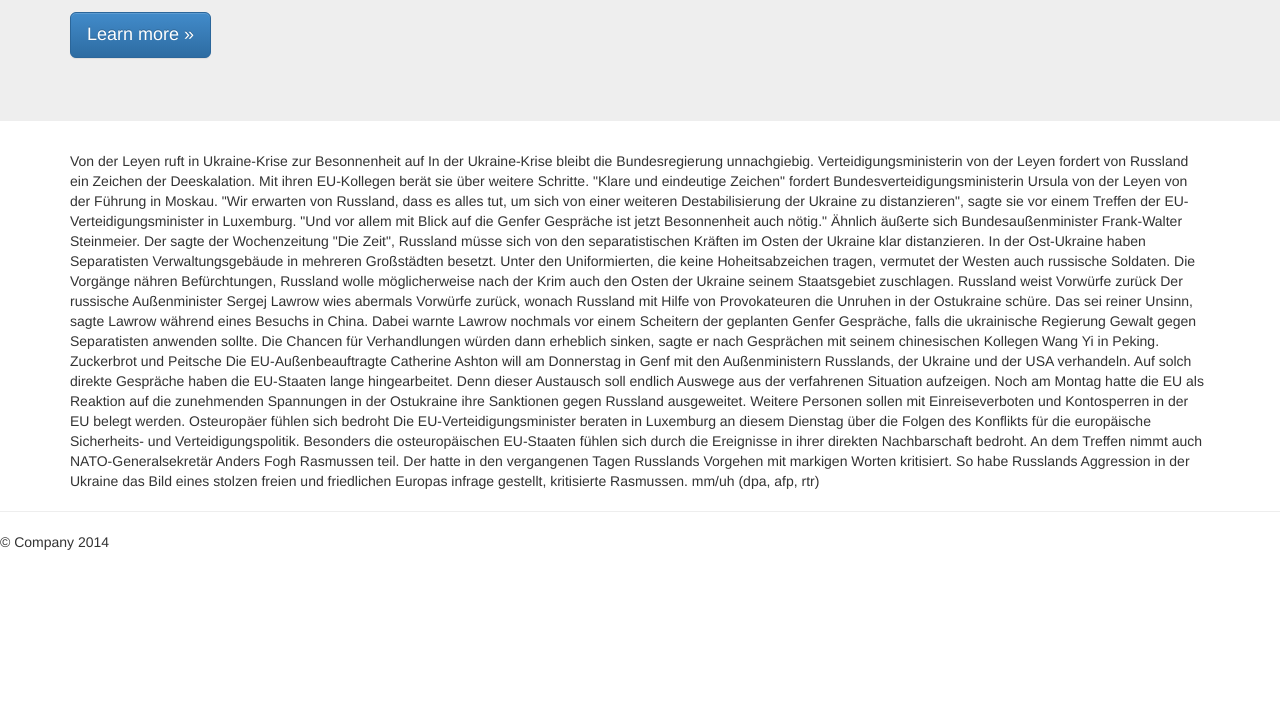
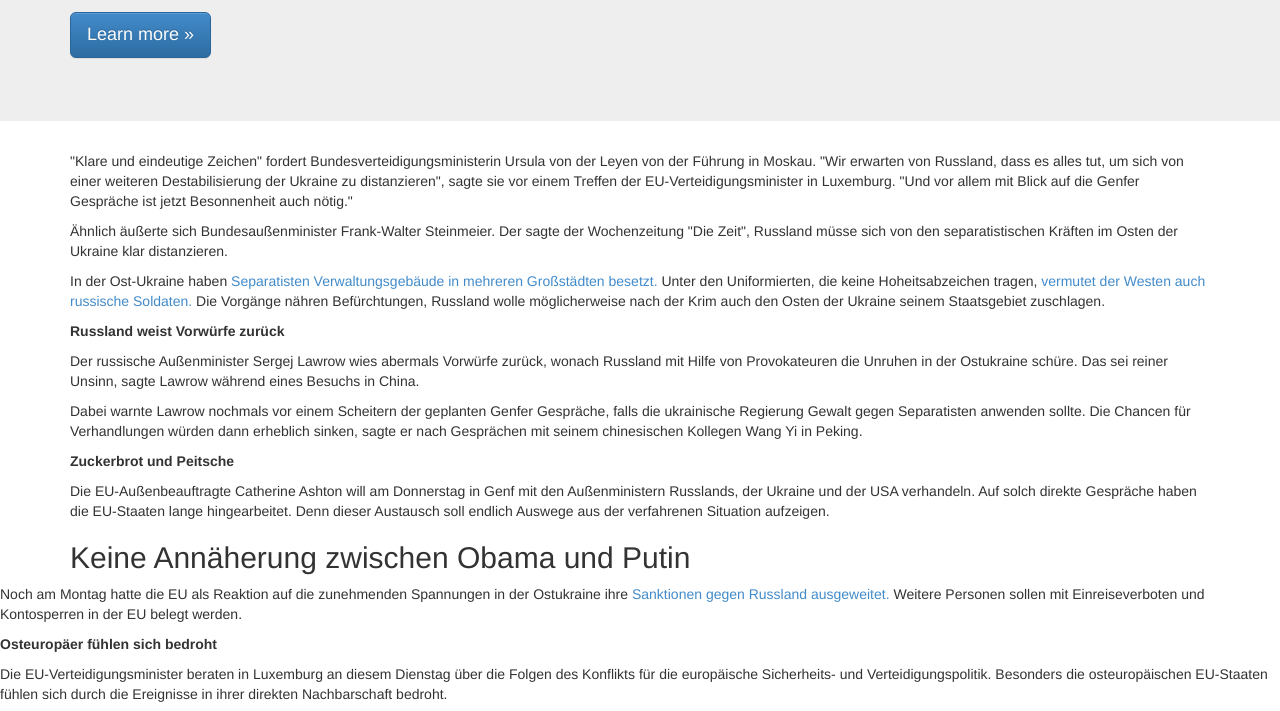
Before and after one commit to dwinnovation/newsgame, a plain HTML site: page index.html in a window 1280 px wide. Shown: the part 230-941 px from the top of the page. Before the commit the page ends 812 px from the top, so only its background shows below. Drawn offline with nearby package versions, Linux system fonts and the light colour scheme.

Commit message:
jetzt aber!!!!!

```diff
--- a/index.html
+++ b/index.html
@@ -50,27 +50,57 @@
     </div>
 
     <div class="container">
-     Von der Leyen ruft in Ukraine-Krise zur Besonnenheit auf
 
-In der Ukraine-Krise bleibt die Bundesregierung unnachgiebig. Verteidigungsministerin von der Leyen fordert von Russland ein Zeichen der Deeskalation. Mit ihren EU-Kollegen berät sie über weitere Schritte.
+<p>
+"Klare und eindeutige Zeichen" fordert Bundesverteidigungsministerin Ursula von der Leyen von der Führung in Moskau. "Wir erwarten von Russland, dass es alles tut, um sich von einer weiteren Destabilisierung der Ukraine zu distanzieren", sagte sie vor einem Treffen der EU-Verteidigungsminister in Luxemburg. "Und vor allem mit Blick auf die Genfer Gespräche ist jetzt Besonnenheit auch nötig."</p>
+<p>
+Ähnlich äußerte sich Bundesaußenminister Frank-Walter Steinmeier. Der sagte der Wochenzeitung "Die Zeit", Russland müsse sich von den separatistischen Kräften im Osten der Ukraine klar distanzieren.</p>
+<p>
+In der Ost-Ukraine haben
+<a href="/kiew-bekommt-lage-im-osten-der-ukraine-nicht-in-den-griff/a-17566922">Separatisten Verwaltungsgebäude in mehreren Großstädten besetzt.</a> Unter den Uniformierten, die keine Hoheitsabzeichen tragen,
+<a href="/aktionen-in-der-ostukraine-von-russland-organisiert/a-17566162">vermutet der Westen auch russische Soldaten.</a> Die Vorgänge nähren Befürchtungen, Russland wolle möglicherweise nach der Krim auch den Osten der Ukraine seinem Staatsgebiet zuschlagen.</p>
+<p>
+<b>Russland weist Vorwürfe zurück</b></p>
+<p>
+Der russische Außenminister Sergej Lawrow wies abermals Vorwürfe zurück, wonach Russland mit Hilfe von Provokateuren die Unruhen in der Ostukraine schüre. Das sei reiner Unsinn, sagte Lawrow während eines Besuchs in China.</p>
+<p>
+Dabei warnte Lawrow nochmals vor einem Scheitern der geplanten Genfer Gespräche, falls die ukrainische Regierung Gewalt gegen Separatisten anwenden sollte. Die Chancen für Verhandlungen würden dann erheblich sinken, sagte er nach Gesprächen mit seinem chinesischen Kollegen Wang Yi in Peking.</p>
+<p>
+<b>Zuckerbrot und Peitsche</b></p>
+<p>
+Die EU-Außenbeauftragte Catherine Ashton will am Donnerstag in Genf mit den Außenministern Russlands, der Ukraine und der USA verhandeln. Auf solch direkte Gespräche haben die EU-Staaten lange hingearbeitet. Denn dieser Austausch soll endlich Auswege aus der verfahrenen Situation aufzeigen.</p>
+<div class="col2">
+<div class="group">
+<!-- tcw vc -->
+<div class="teaserContentWrap vc" style="display: none" data-id="17567841">
+<div class="vcContainer">
+<div class="volume">
+<div class="level"></div>
+</div>
+<a class="function playpause" title="Play/Pause" href="javascript:void(0);"></a>
+<div class="gauge" style="cursor: pointer;">
+<div class="run" style="width:0%;">
+<div style="display: none;" class="timer"><span class="current">0:00:00</span><span class="bar">|</span><span class="timeLeft">0:00:00</span></div>
+</div>
+</div>
+<a class="function info" title="Mehr Infos" href=""></a>
+</div>
+</div> <div class="teaserContentWrap">
+<h2>Keine Annäherung zwischen Obama und Putin </h2>
+</div>
+</div>
+</div>
+</div><p>Noch am Montag hatte die EU als Reaktion auf die zunehmenden Spannungen in der Ostukraine ihre
+<a href="/eu-verschärft-sanktionen-und-hofft-auf-ein-zeichen-aus-russland/a-17566924">Sanktionen gegen Russland ausgeweitet.</a> Weitere Personen sollen mit Einreiseverboten und Kontosperren in der EU belegt werden.</p>
+<p>
+<b>Osteuropäer fühlen sich bedroht</b></p>
+<p>
+Die EU-Verteidigungsminister beraten in Luxemburg an diesem Dienstag über die Folgen des Konflikts für die europäische Sicherheits- und Verteidigungspolitik. Besonders die osteuropäischen EU-Staaten fühlen sich durch die Ereignisse in ihrer direkten Nachbarschaft bedroht.</p>
+<p>
+An dem Treffen nimmt auch NATO-Generalsekretär Anders Fogh Rasmussen teil. Der hatte in den vergangenen Tagen Russlands Vorgehen mit markigen Worten kritisiert. So habe Russlands Aggression in der Ukraine das Bild eines stolzen freien und friedlichen Europas infrage gestellt, kritisierte Rasmussen.</p>
+<p>
+mm/uh (dpa, afp, rtr)</p>
 
-"Klare und eindeutige Zeichen" fordert Bundesverteidigungsministerin Ursula von der Leyen von der Führung in Moskau. "Wir erwarten von Russland, dass es alles tut, um sich von einer weiteren Destabilisierung der Ukraine zu distanzieren", sagte sie vor einem Treffen der EU-Verteidigungsminister in Luxemburg. "Und vor allem mit Blick auf die Genfer Gespräche ist jetzt Besonnenheit auch nötig."
-Ähnlich äußerte sich Bundesaußenminister Frank-Walter Steinmeier. Der sagte der Wochenzeitung "Die Zeit", Russland müsse sich von den separatistischen Kräften im Osten der Ukraine klar distanzieren.
-In der Ost-Ukraine haben Separatisten Verwaltungsgebäude in mehreren Großstädten besetzt. Unter den Uniformierten, die keine Hoheitsabzeichen tragen, vermutet der Westen auch russische Soldaten. Die Vorgänge nähren Befürchtungen, Russland wolle möglicherweise nach der Krim auch den Osten der Ukraine seinem Staatsgebiet zuschlagen.
-Russland weist Vorwürfe zurück
-Der russische Außenminister Sergej Lawrow wies abermals Vorwürfe zurück, wonach Russland mit Hilfe von Provokateuren die Unruhen in der Ostukraine schüre. Das sei reiner Unsinn, sagte Lawrow während eines Besuchs in China.
-Dabei warnte Lawrow nochmals vor einem Scheitern der geplanten Genfer Gespräche, falls die ukrainische Regierung Gewalt gegen Separatisten anwenden sollte. Die Chancen für Verhandlungen würden dann erheblich sinken, sagte er nach Gesprächen mit seinem chinesischen Kollegen Wang Yi in Peking.
-
-Zuckerbrot und Peitsche
-Die EU-Außenbeauftragte Catherine Ashton will am Donnerstag in Genf mit den Außenministern Russlands, der Ukraine und der USA verhandeln. Auf solch direkte Gespräche haben die EU-Staaten lange hingearbeitet. Denn dieser Austausch soll endlich Auswege aus der verfahrenen Situation aufzeigen.
-
-Noch am Montag hatte die EU als Reaktion auf die zunehmenden Spannungen in der Ostukraine ihre Sanktionen gegen Russland ausgeweitet. Weitere Personen sollen mit Einreiseverboten und Kontosperren in der EU belegt werden.
-
-Osteuropäer fühlen sich bedroht
-Die EU-Verteidigungsminister beraten in Luxemburg an diesem Dienstag über die Folgen des Konflikts für die europäische Sicherheits- und Verteidigungspolitik. Besonders die osteuropäischen EU-Staaten fühlen sich durch die Ereignisse in ihrer direkten Nachbarschaft bedroht.
-
-An dem Treffen nimmt auch NATO-Generalsekretär Anders Fogh Rasmussen teil. Der hatte in den vergangenen Tagen Russlands Vorgehen mit markigen Worten kritisiert. So habe Russlands Aggression in der Ukraine das Bild eines stolzen freien und friedlichen Europas infrage gestellt, kritisierte Rasmussen.
-mm/uh (dpa, afp, rtr)
       </div>
 
       <hr>
```
